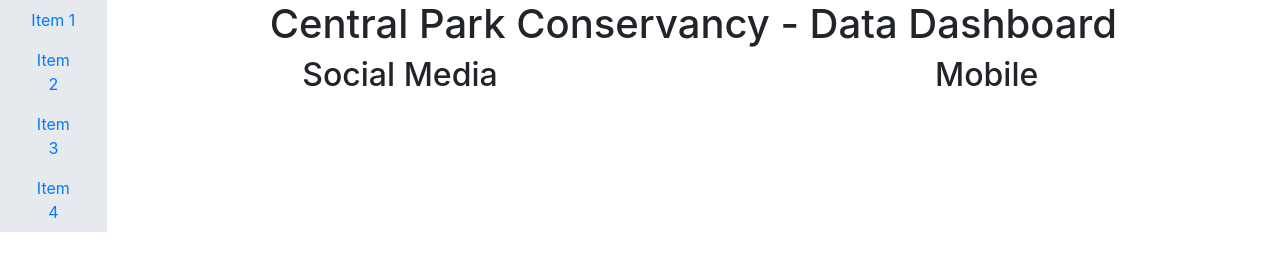
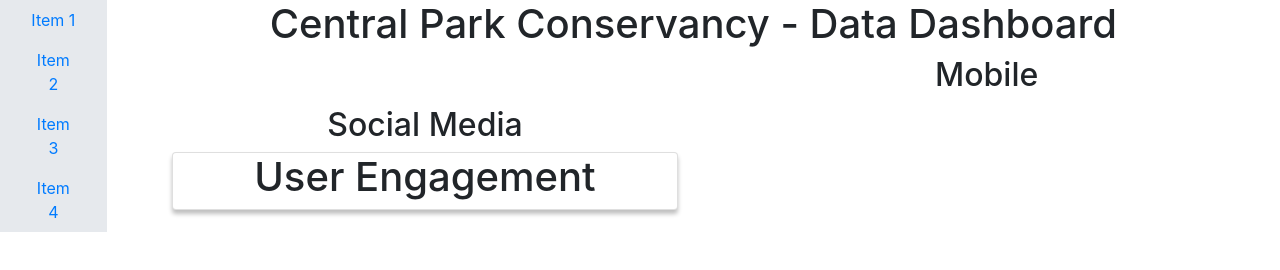
Before and after one commit to jerseycity2018/team-8, a plain HTML site: page Web/index.html in a window 1280 px wide. Drawn offline with nearby package versions, Linux system fonts and the light colour scheme.

Commit message:
Update CSS file

```diff
--- a/Web/index.html
+++ b/Web/index.html
@@ -3,6 +3,7 @@
     <title>Central Park</title>
     <link rel="stylesheet" href="pageStyle.css" />
       <link rel="stylesheet" href="https://stackpath.bootstrapcdn.com/bootstrap/4.1.3/css/bootstrap.min.css" integrity="sha384-MCw98/SFnGE8fJT3GXwEOngsV7Zt27NXFoaoApmYm81iuXoPkFOJwJ8ERdknLPMO" crossorigin="anonymous">
+      <link href="https://fonts.googleapis.com/css?family=Roboto:400,500,700" rel="stylesheet">
   </head>
 
 
@@ -39,6 +40,11 @@
           <div id="MainCardRow" class="row">
             <div id="SocialMediaBox" class="col-sm-6">
               <h2>Social Media</h2>
+              <div class="row">
+                <div class="col-sm-12 card">
+                  <h1>User Engagement</h1>
+                </div>
+              </div>
             </div>
 
             <div id="MobileBox" class="col-sm-6">
--- a/Web/pagestyle.css
+++ b/Web/pagestyle.css
@@ -10,6 +10,11 @@
 
 div#SocialMediaBox{
   text-align: center;
+  padding-top: 50px;
+  padding-right: 30px;
+  padding-bottom: 50px;
+  padding-left: 80px;
+
 }
 
 div#MobileBox{
@@ -21,4 +26,5 @@
 .card {
     background: #FFFFFF;
     box-shadow: 0px 4px 4px rgba(0, 0, 0, 0.25);
+      padding: 30px, 30px, 30px, 30px;
 }
```
